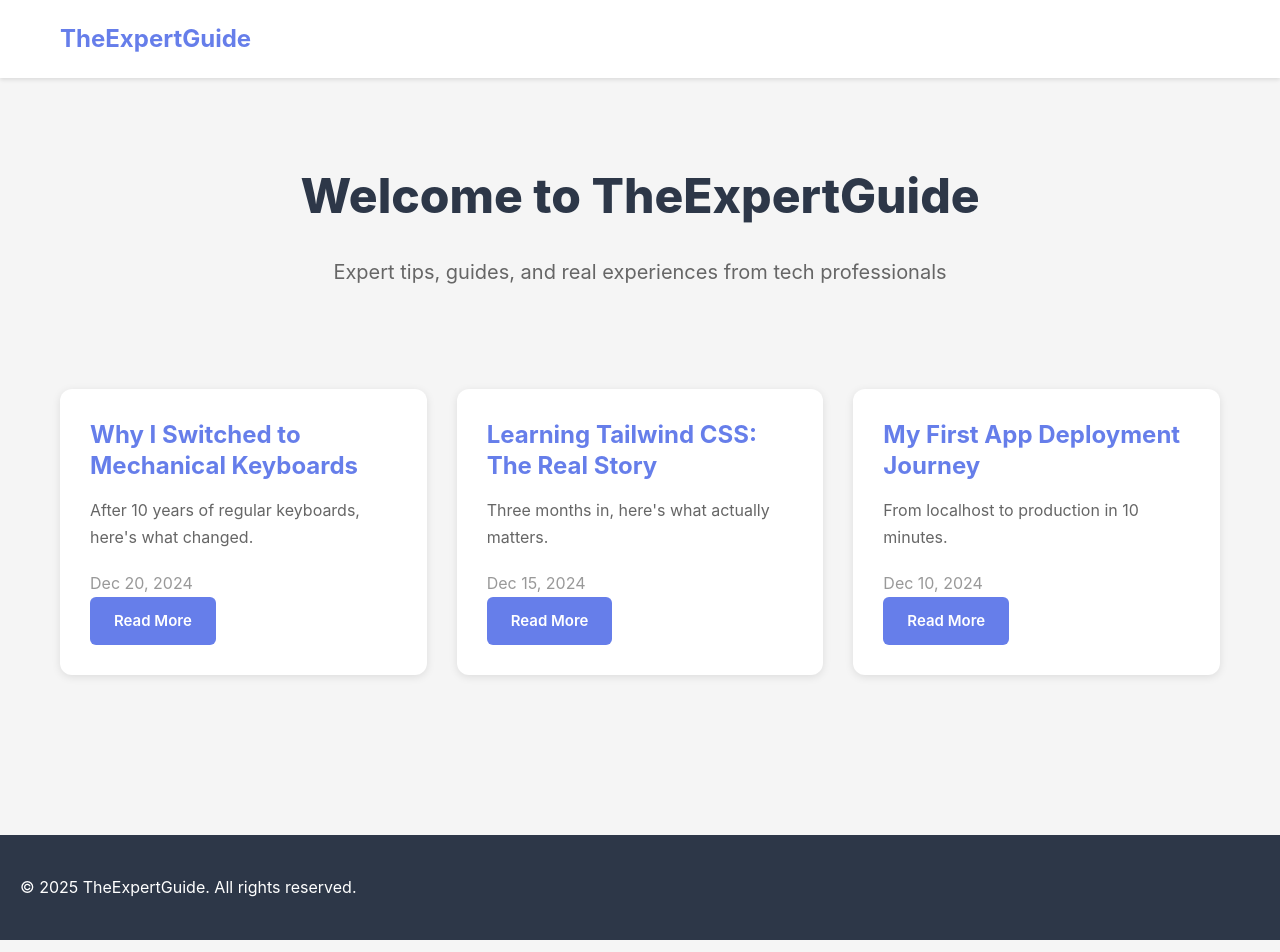
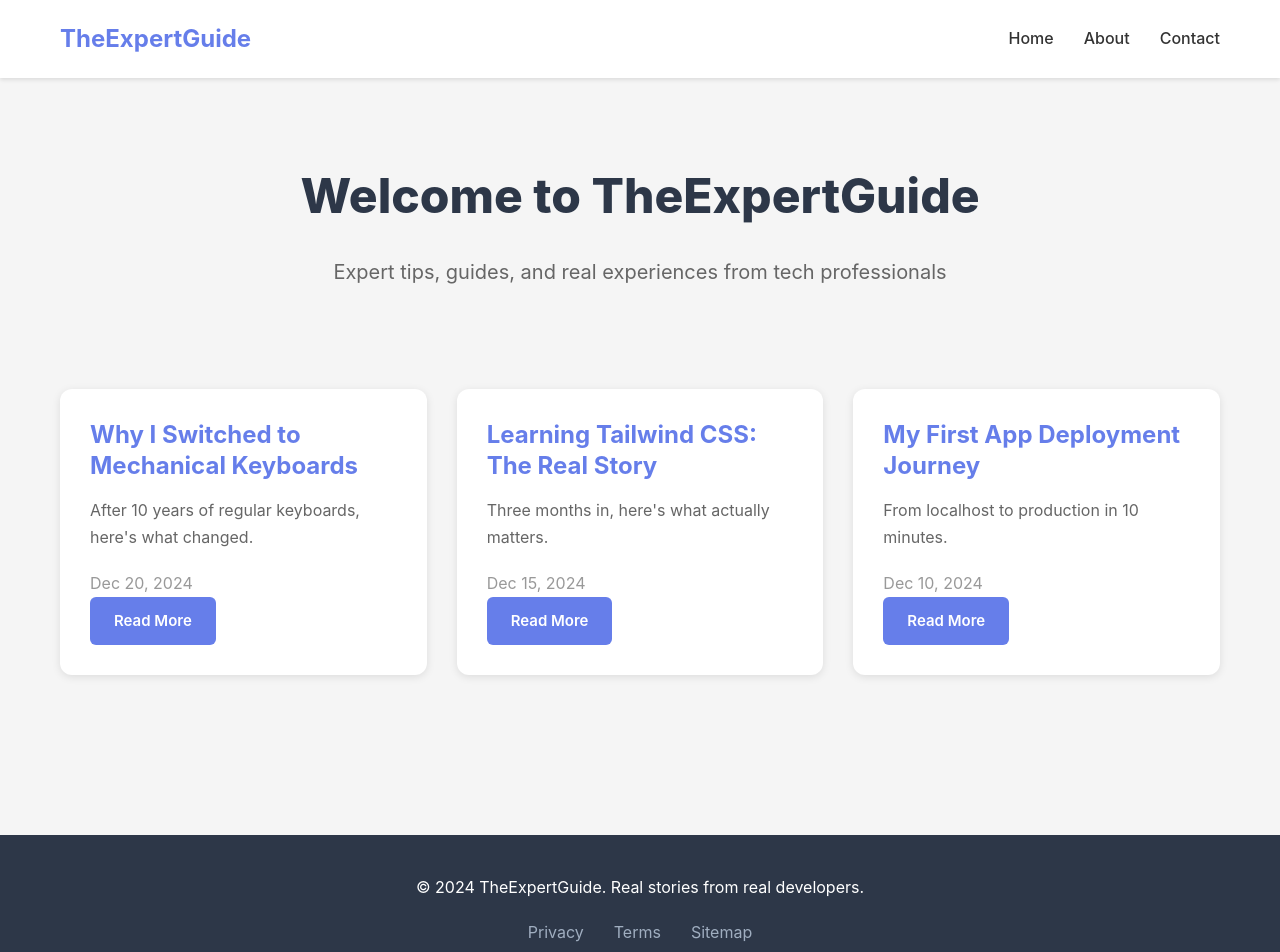
Before and after one commit to thexpertguidecom-star/thexpertguide, a Next.js app: page / in a window 1280 px wide. Shown: the top 952 px of the page. Built offline with nearby package versions, Linux system fonts and the light colour scheme.

Commit message:
Update layout.js

```diff
--- a/app/layout.js
+++ b/app/layout.js
@@ -1,25 +1,73 @@
-import { Metadata } from 'next'
 import './globals.css'
 
 export const metadata = {
   metadataBase: new URL('https://thexpertguide.vercel.app'),
-  title: 'TheExpertGuide - Expert Tips & Guides',
-  description: 'Professional guides and expert advice on technology, development, and productivity.',
-  robots: { index: true, follow: true }
+  title: {
+    default: 'TheExpertGuide - Real Developer Stories & Tech Tutorials',
+    template: '%s | TheExpertGuide'
+  },
+  description: 'Honest tech experiences, coding tutorials, and developer stories. Learn from real experiences, not AI-generated content.',
+  keywords: ['web development', 'programming', 'coding tutorials', 'developer blog', 'tech stories', 'Next.js', 'React', 'JavaScript'],
+  authors: [{ name: 'TheExpertGuide Team' }],
+  creator: 'TheExpertGuide',
+  publisher: 'TheExpertGuide',
+  robots: {
+    index: true,
+    follow: true,
+    googleBot: {
+      index: true,
+      follow: true,
+      'max-video-preview': -1,
+      'max-image-preview': 'large',
+      'max-snippet': -1,
+    },
+  },
+  openGraph: {
+    type: 'website',
+    locale: 'en_US',
+    url: 'https://thexpertguide.vercel.app',
+    title: 'TheExpertGuide - Real Developer Stories',
+    description: 'Honest tech experiences and tutorials from real developers.',
+    siteName: 'TheExpertGuide',
+  },
+  twitter: {
+    card: 'summary_large_image',
+    title: 'TheExpertGuide',
+    description: 'Real developer stories and tech tutorials.',
+    creator: '@thexpertguide',
+  },
+  verification: {
+    google: 'your-google-verification-code',
+  },
 }
 
 export default function RootLayout({ children }) {
   return (
     <html lang="en">
+      <head>
+        <link rel="canonical" href="https://thexpertguide.vercel.app" />
+      </head>
       <body>
         <nav>
           <div className="nav-content">
             <a href="/" className="logo">TheExpertGuide</a>
+            <ul className="nav-links">
+              <li><a href="/">Home</a></li>
+              <li><a href="/about">About</a></li>
+              <li><a href="/contact">Contact</a></li>
+            </ul>
           </div>
         </nav>
         <main>{children}</main>
         <footer>
-          © 2025 TheExpertGuide. All rights reserved.
+          <div className="footer-content">
+            <p>© 2024 TheExpertGuide. Real stories from real developers.</p>
+            <div className="footer-links">
+              <a href="/privacy">Privacy</a>
+              <a href="/terms">Terms</a>
+              <a href="/sitemap.xml">Sitemap</a>
+            </div>
+          </div>
         </footer>
       </body>
     </html>
```
